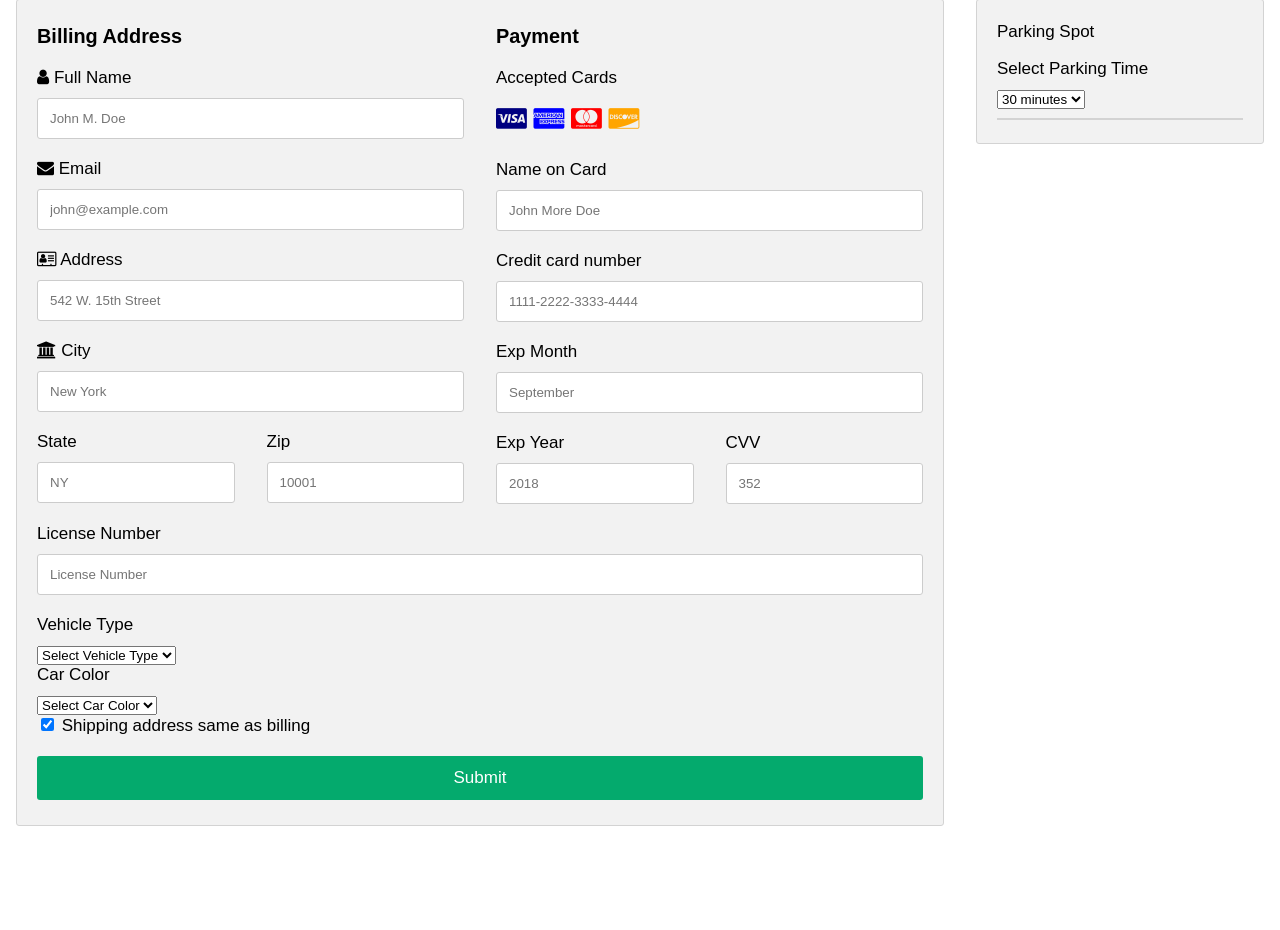
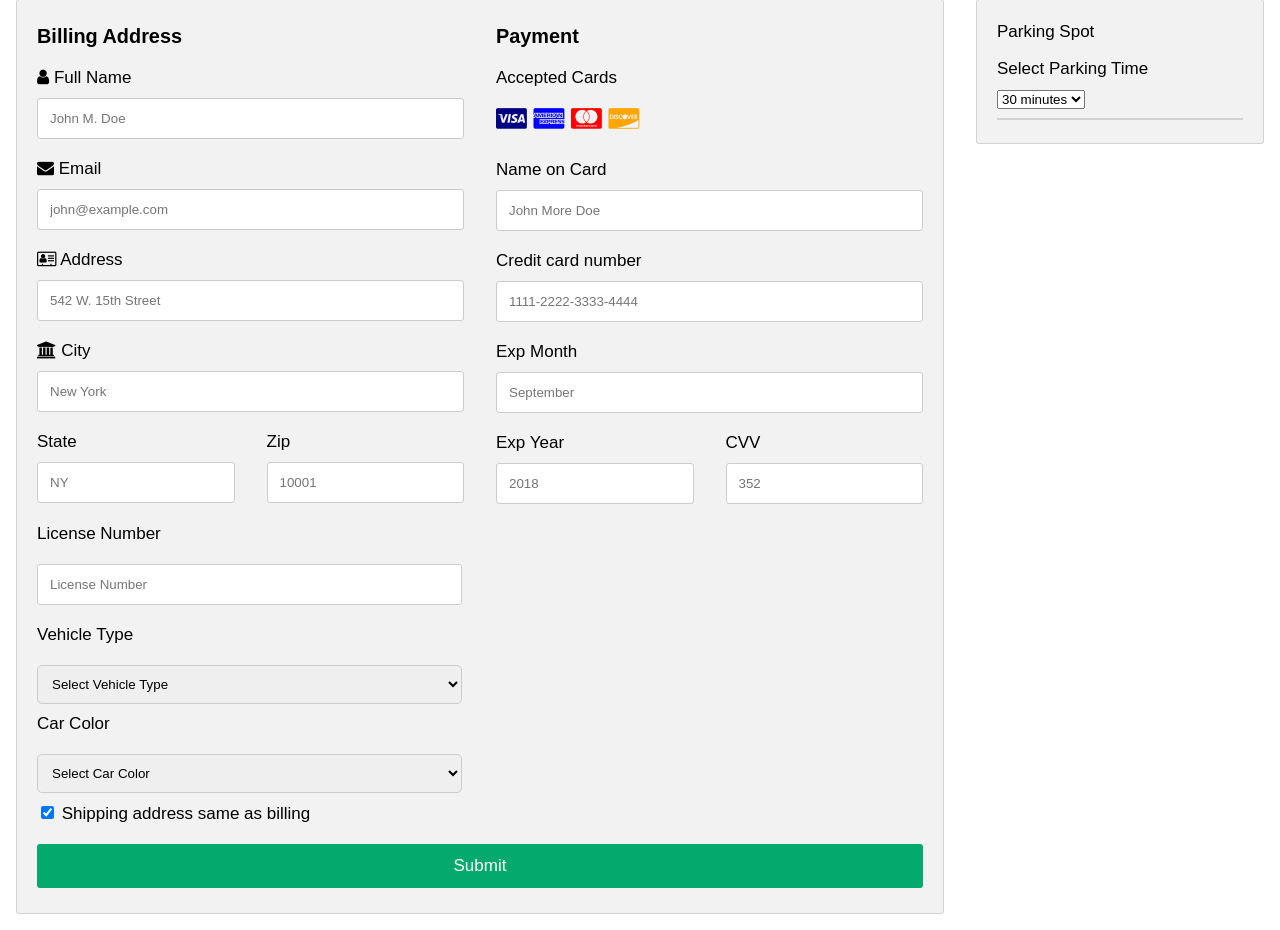
Before and after one commit to NicholasBurlakov/Boolean-Bros, a Flask app: page /checkout in a window 1280 px wide. Shown: the part 88-1018 px from the top of the page. Before the commit the page ends 914 px from the top, so only its background shows below. Run offline with Flask 3, Linux system fonts and the light colour scheme.

Commit message:
added CSS for Checking out

```diff
--- a/flaskwDB/templates/checkout.html
+++ b/flaskwDB/templates/checkout.html
@@ -4,6 +4,20 @@
 <meta name="viewport" content="width=device-width, initial-scale=1">
 <link rel="stylesheet" href="https://cdnjs.cloudflare.com/ajax/libs/font-awesome/4.7.0/css/font-awesome.min.css">
 <style>
+    .form-column {
+    display: flex;
+    flex-direction: column;
+    width: 48%;
+  }
+
+  .form-column input,
+  .form-column select {
+    width: 100%;
+    padding: 10px;
+    margin: 10px 0;
+    border: 1px solid #ccc;
+    border-radius: 5px;
+  }
 body {
   font-family: Arial;
   font-size: 17px;
```
